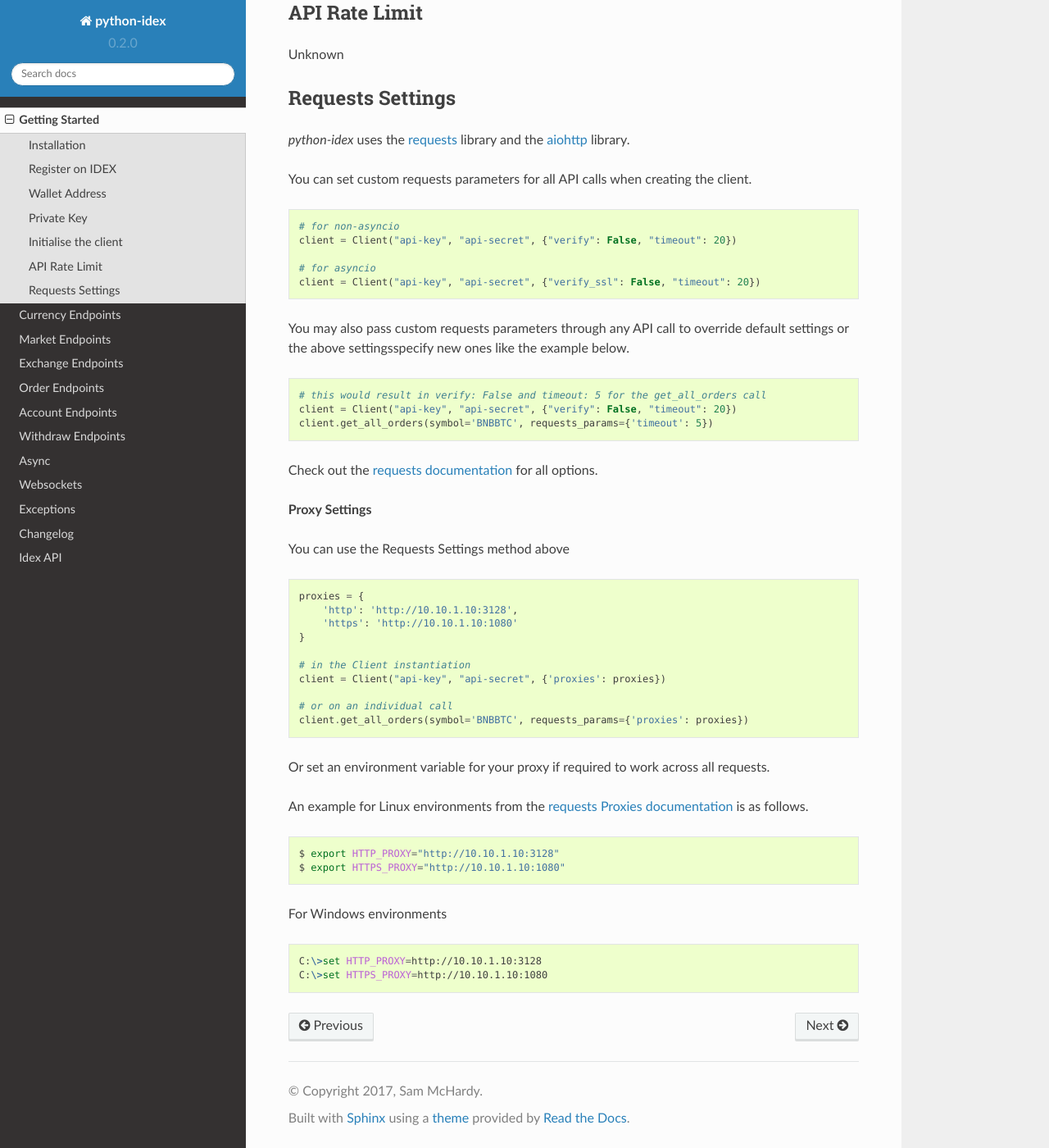
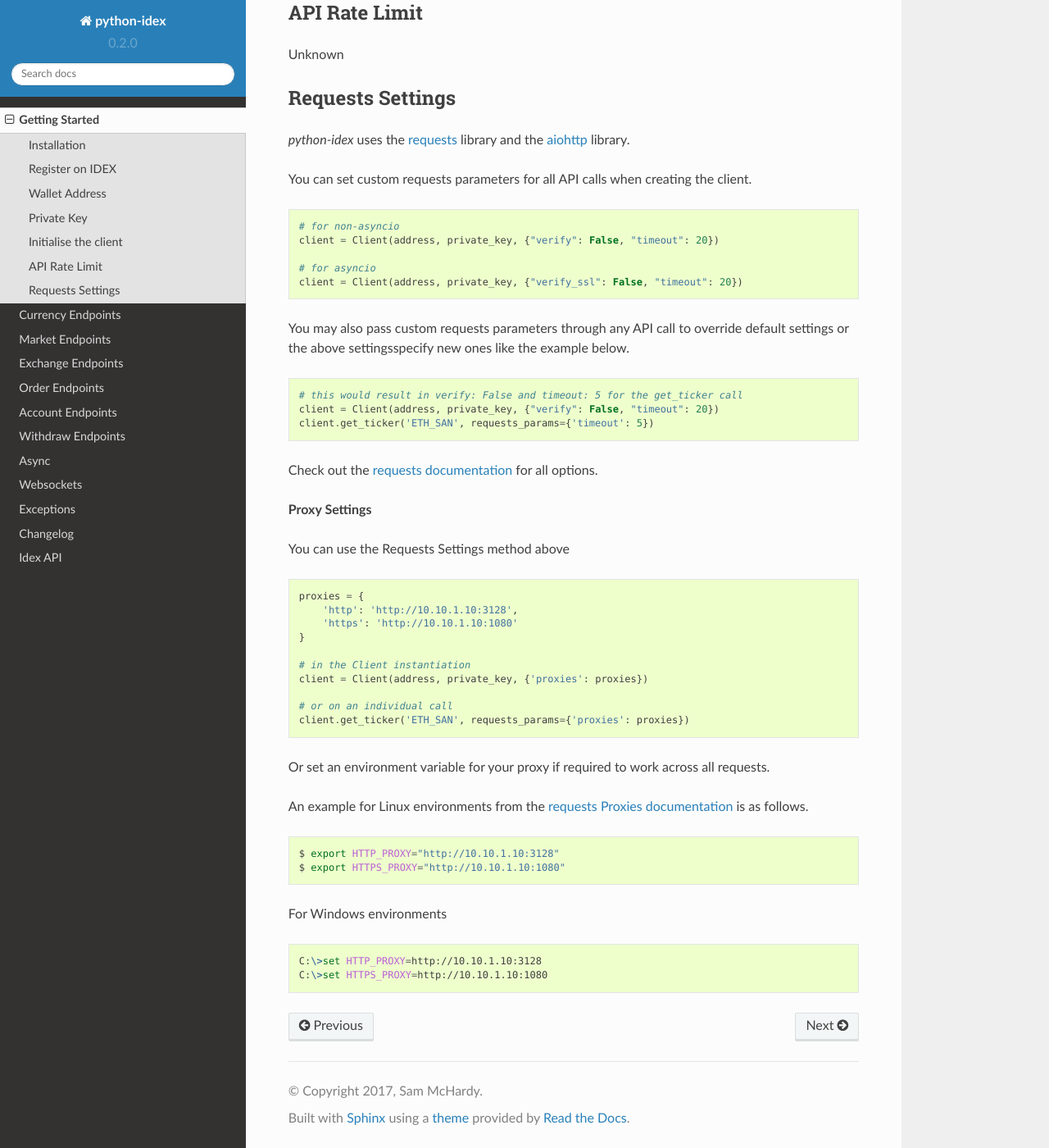
Before and after one commit to sammchardy/python-idex, a Sphinx documentation site: the page built from docs/overview.rst, in a window 1280 px wide and 1400 px high, scrolled down 1199 px. Shown: the whole window at 82% size. Built offline with Sphinx 7.4.7 and the Read the Docs theme 2.0.0, drawn with Linux system fonts in a browser that asks for light colours; formulas are drawn with MathJax 3.

Commit message:
Update doc examples

```diff
--- a/docs/overview.rst
+++ b/docs/overview.rst
@@ -71,18 +71,18 @@
 .. code:: python
 
     # for non-asyncio
-    client = Client("api-key", "api-secret", {"verify": False, "timeout": 20})
+    client = Client(address, private_key, {"verify": False, "timeout": 20})
 
     # for asyncio
-    client = Client("api-key", "api-secret", {"verify_ssl": False, "timeout": 20})
+    client = Client(address, private_key, {"verify_ssl": False, "timeout": 20})
 
 You may also pass custom requests parameters through any API call to override default settings or the above settingsspecify new ones like the example below.
 
 .. code:: python
 
-    # this would result in verify: False and timeout: 5 for the get_all_orders call
-    client = Client("api-key", "api-secret", {"verify": False, "timeout": 20})
-    client.get_all_orders(symbol='BNBBTC', requests_params={'timeout': 5})
+    # this would result in verify: False and timeout: 5 for the get_ticker call
+    client = Client(address, private_key, {"verify": False, "timeout": 20})
+    client.get_ticker('ETH_SAN', requests_params={'timeout': 5})
 
 Check out the `requests documentation <http://docs.python-requests.org/en/master/>`_ for all options.
 
@@ -98,10 +98,10 @@
     }
 
     # in the Client instantiation
-    client = Client("api-key", "api-secret", {'proxies': proxies})
+    client = Client(address, private_key, {'proxies': proxies})
 
     # or on an individual call
-    client.get_all_orders(symbol='BNBBTC', requests_params={'proxies': proxies})
+    client.get_ticker('ETH_SAN', requests_params={'proxies': proxies})
 
 Or set an environment variable for your proxy if required to work across all requests.
 
```
